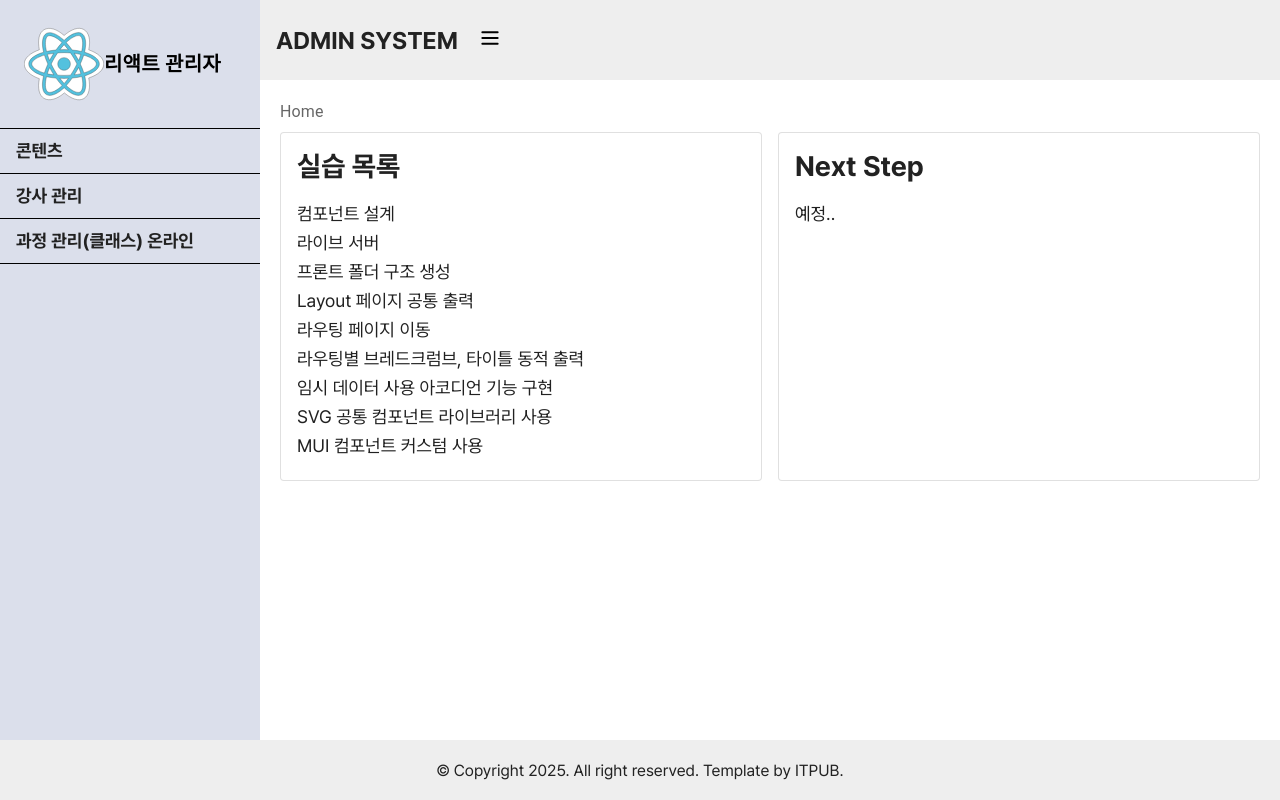
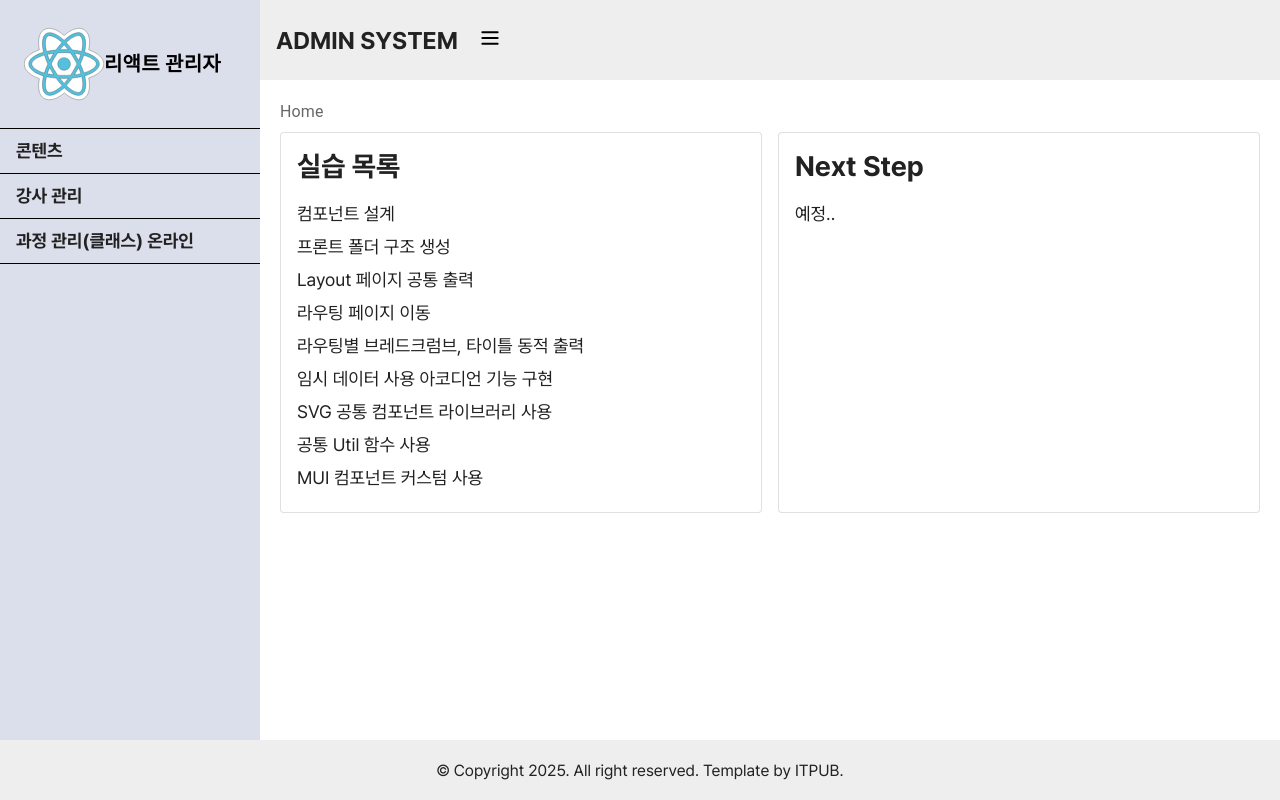
Before and after one commit to beingborn/mui-nextjs, a Next.js app: page / in a window 1280 px wide. Built offline with nearby package versions, Linux system fonts and the light colour scheme.

Commit message:
실습 목록 변경

```diff
--- a/src/app/page.js
+++ b/src/app/page.js
@@ -8,7 +8,7 @@ import CardContent from '@mui/material/CardContent'
 const TempUl = styled.ul`
   display: flex;
   flex-direction: column;
-  gap: 8px;
+  gap: 12px;
   font-size: 18px;
 `
 
@@ -22,13 +22,13 @@ export default function Home() {
                 <h2 style={{fontSize: '28px', marginBottom: '20px'}}>실습 목록</h2>
                 <TempUl>
                   <li>컴포넌트 설계</li>
-                  <li>라이브 서버</li>
                   <li>프론트 폴더 구조 생성</li>
                   <li>Layout 페이지 공통 출력</li>
                   <li>라우팅 페이지 이동</li>
                   <li>라우팅별 브레드크럼브, 타이틀 동적 출력</li>
                   <li>임시 데이터 사용 아코디언 기능 구현</li>
                   <li>SVG 공통 컴포넌트 라이브러리 사용</li>
+                  <li>공통 Util 함수 사용</li>
                   <li>MUI 컴포넌트 커스텀 사용</li>
                 </TempUl>
               </CardContent>
```
